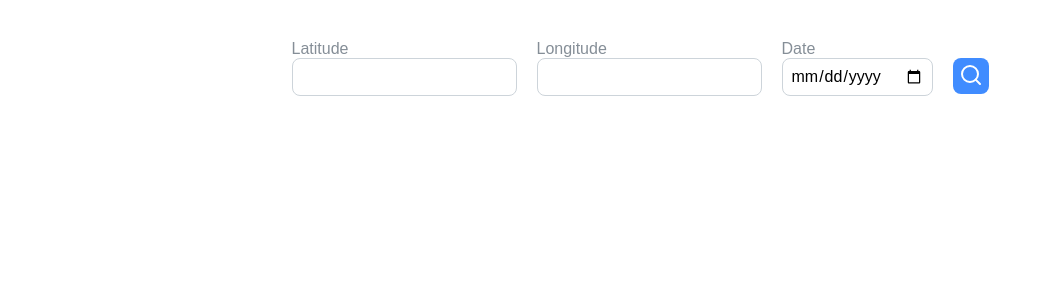
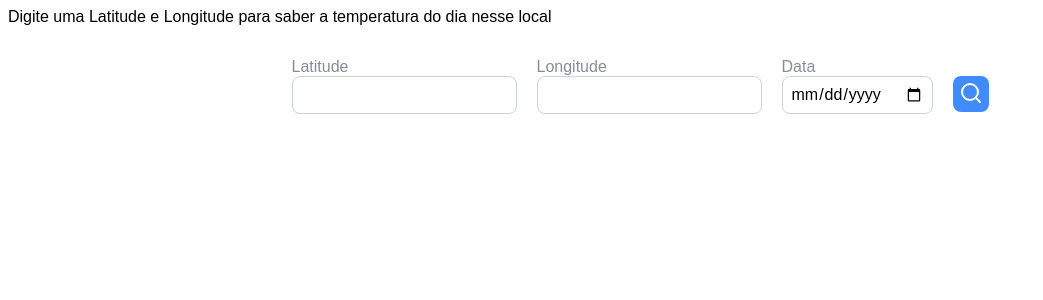
Before and after one commit to lucasfinotirodrigues/API-Clima, an Angular app: page / in a window 1280 px wide. Shown: the top 300 px of the page, without its empty margins (0-1043 px from the left). Built offline with nearby package versions, Linux system fonts and the light colour scheme; a web font is replaced by a local one.

Commit message:
feat: favicon and styles altered

```diff
--- a/src/app/pages/home/home.component.html
+++ b/src/app/pages/home/home.component.html
@@ -16,7 +16,7 @@
     <tbody>
       <tr *ngFor="let time of climaDados.hourly.time; let i = index">
         <td>{{ datatemperaturaMinima }}</td>
-        <td>{{ datatemperaturaMaxima }}</td>
+        <td>{{ climaDados.hourly.temperature_2m[i] }} °C</td>
       </tr>
     </tbody>
   </table>
--- a/src/app/pages/list/list.component.html
+++ b/src/app/pages/list/list.component.html
@@ -1,3 +1,5 @@
+<div>Digite uma Latitude e Longitude para saber a temperatura do dia nesse local</div>
+
 <div>
   <form (submit)="submitForm()"  class="forms">
     <div class="form-group">
@@ -9,7 +11,7 @@
       <input type="text" id="longitude" name="longitude" [(ngModel)]="longitude" required>
     </div>
     <div class="form-group">
-      <label for="date">Date</label>
+      <label for="date">Data</label>
       <input type="date" id="date" name="date" [(ngModel)]="date" required>
     </div>
     <button type="submit">
--- a/src/index.html
+++ b/src/index.html
@@ -2,7 +2,7 @@
 <html lang="en">
 <head>
   <meta charset="utf-8">
-  <title>APIClima</title>
+  <title>API-Clima-Open-Meteo</title>
   <base href="/">
   <meta name="viewport" content="width=device-width, initial-scale=1">
   <link rel="icon" type="image/x-icon" href="favicon.ico">
```
Also changed, not shown: 1 other file (tests, documents, lock files or other folders).
